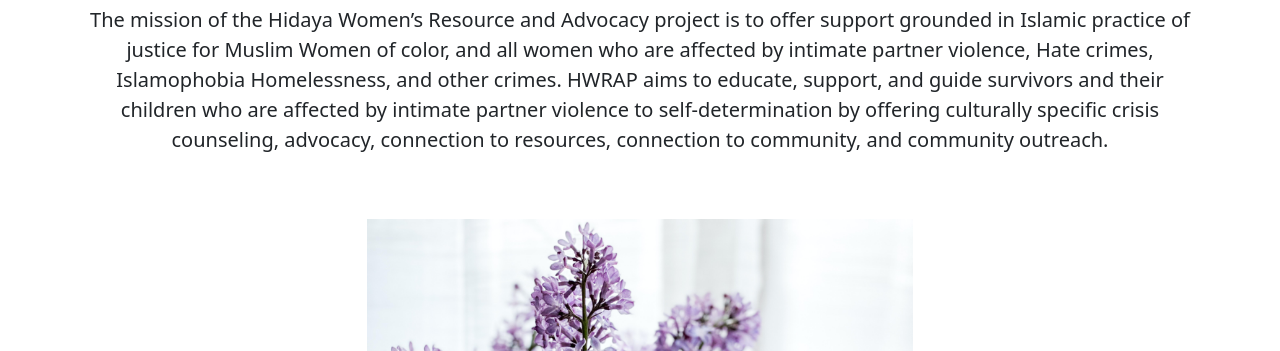
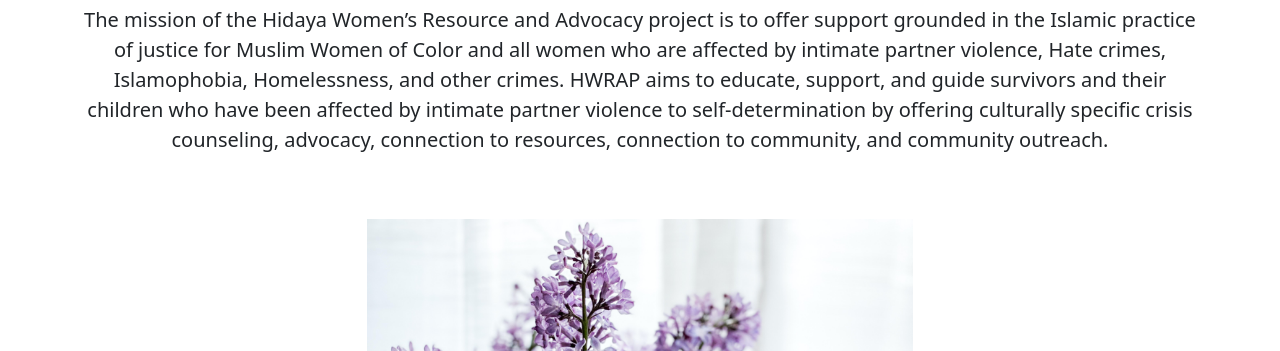
Before and after one commit to Mlazenby94/chairtysite, a website: page hidaya.html in a window 1280 px wide. Shown: the part 449-800 px from the top of the page. Drawn offline with nearby package versions, Linux system fonts and the light colour scheme.

Commit message:
grammar changes

```diff
--- a/hidaya.html
+++ b/hidaya.html
@@ -135,15 +135,11 @@
 					<div class="col-md-12">
 						<h1 class="py-4 text-center">Our Mission</h1>
 						<p class="lead text-center">
-							The mission of the Hidaya Women’s Resource and Advocacy project is
-							to offer support grounded in Islamic practice of justice for
-							Muslim Women of color, and all women who are affected by intimate
-							partner violence, Hate crimes, Islamophobia Homelessness, and
-							other crimes. HWRAP aims to educate, support, and guide survivors
-							and their children who are affected by intimate partner violence
-							to self-determination by offering culturally specific crisis
-							counseling, advocacy, connection to resources, connection to
-							community, and community outreach.
+							The mission of the Hidaya Women’s Resource and Advocacy project is to offer support grounded in the Islamic practice of justice for Muslim Women of Color and all women who are affected by intimate partner violence, Hate crimes, Islamophobia, Homelessness, and other crimes. HWRAP aims to educate, support, and guide survivors and their children who have been affected by intimate partner violence to self-determination by offering culturally specific crisis counseling, advocacy, connection to resources, connection to community, and community outreach.
+
+
+
+
 						</p>
 					</div>
 					<div class="col-md-6 pt-5">
```
